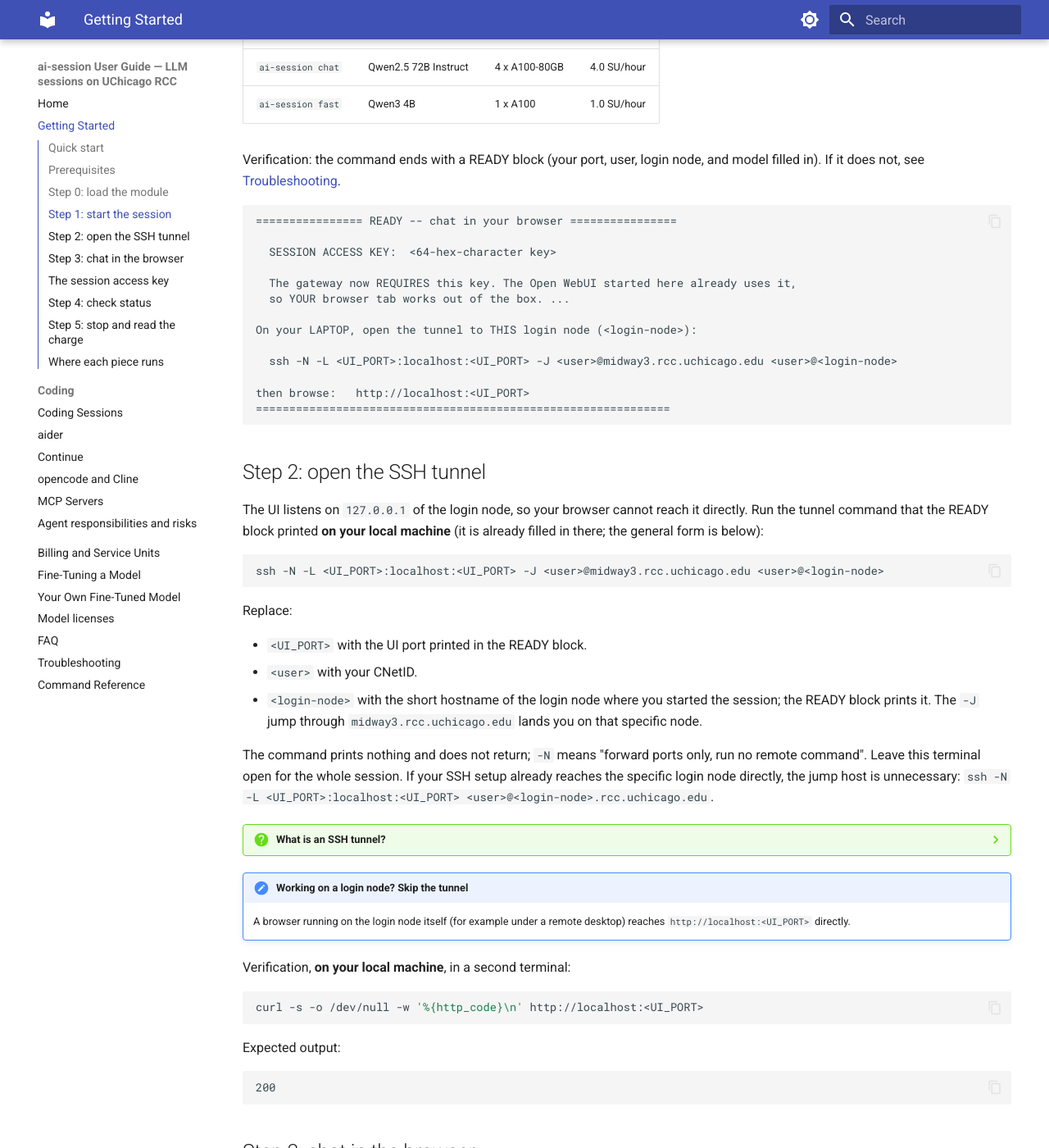
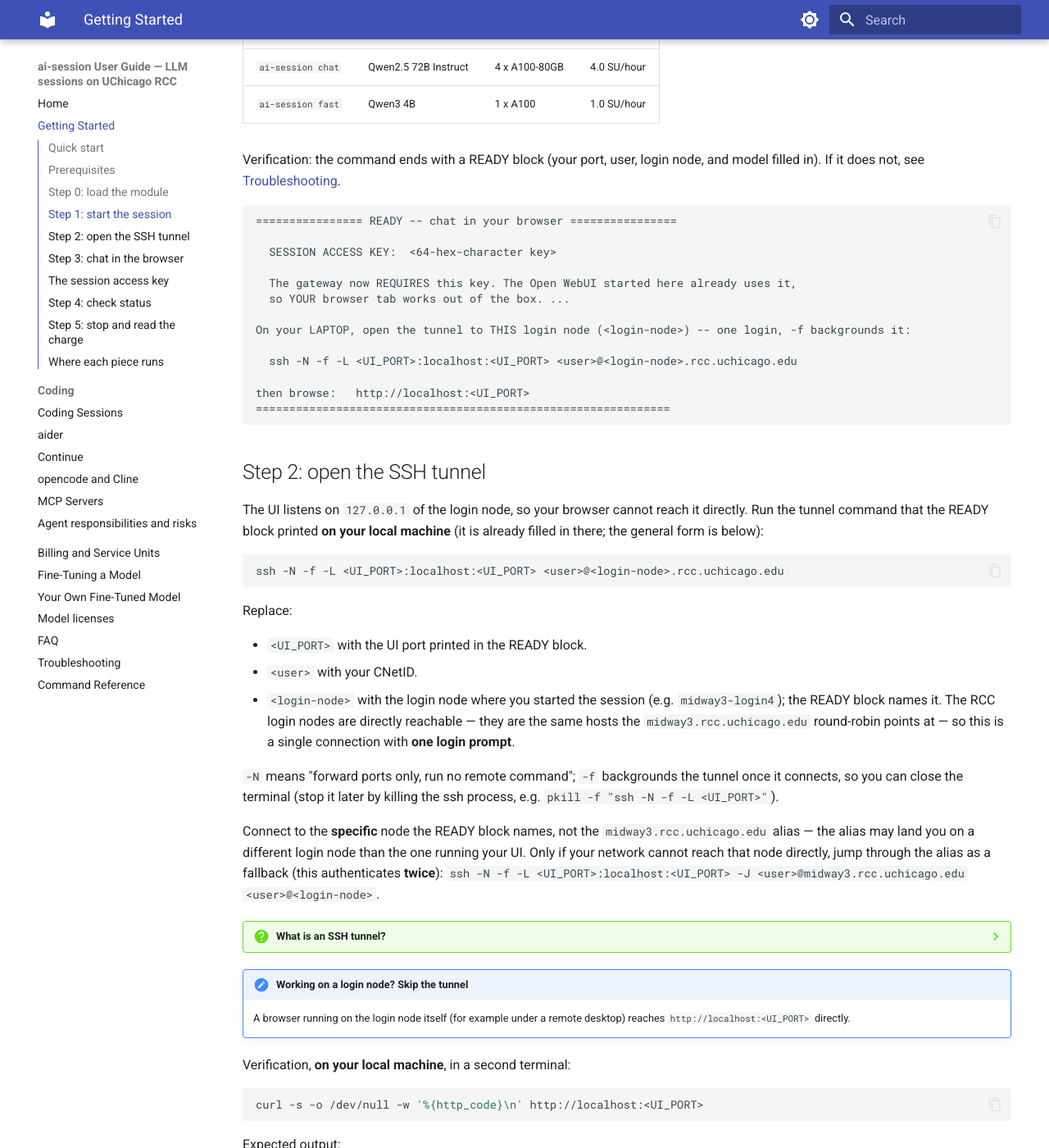
Before and after one commit to rmehta1987/rcc-vllm, an MkDocs documentation site: the page built from docs/getting-started.md, in a window 1280 px wide and 1400 px high, scrolled down 2619 px. Shown: the whole window at 82% size. Built offline with MkDocs 1.6.1 and Material for MkDocs 9.7.7, drawn with Linux system fonts in a browser that asks for light colours; some of the changed text lies outside the part shown.

Commit message:
tunnel: default to single-hop ssh (one login) instead of the -J jump-host double-login
The RCC login nodes are directly reachable (public IPs; they are the same hosts the
midway3.rcc.uchicago.edu round-robin points at), so tunneling through -J to reach
the specific node was authenticating twice for no benefit. Switch to a single hop
straight to the node, with -f to background it (the pattern RCC uses for Jupyter):

  ssh -N -f -L <PORT>:localhost:<PORT> <user>@<login-node>.rcc.uchicago.edu

- Printed commands users copy: run_browser_demo.sh (UI tunnel), run_coding_agent.sh
  (gateway tunnel), run_openwebui.sh (header comment).
- getting-started.md: table row, READY-block quote, Step 2, and the labmate-sharing
  example now lead with single-hop; -J is demoted to a fallback (documented as
  authenticating twice) for networks that can only reach the round-robin alias.
  Step 2 explains why, and stresses targeting the specific node, not the alias.
- overview.md/reference.md/continue.md already used single-hop; now consistent.

Open WebUI stays bound to 127.0.0.1 (auth disabled), so the tunnel must still reach
that specific node's localhost.

Co-Authored-By: Claude Opus 4.8 <noreply@anthropic.com>

````diff
--- a/docs/getting-started.md
+++ b/docs/getting-started.md
@@ -114,9 +114,9 @@ and model filled in). If it does not, see [Troubleshooting](troubleshooting.md).
   The gateway now REQUIRES this key. The Open WebUI started here already uses it,
   so YOUR browser tab works out of the box. ...
 
-On your LAPTOP, open the tunnel to THIS login node (<login-node>):
+On your LAPTOP, open the tunnel to THIS login node (<login-node>) -- one login, -f backgrounds it:
 
-  ssh -N -L <UI_PORT>:localhost:<UI_PORT> -J <user>@midway3.rcc.uchicago.edu <user>@<login-node>
+  ssh -N -f -L <UI_PORT>:localhost:<UI_PORT> <user>@<login-node>.rcc.uchicago.edu
 
 then browse:   http://localhost:<UI_PORT>
 ==============================================================
@@ -129,22 +129,27 @@ directly. Run the tunnel command that the READY block printed **on your local
 machine** (it is already filled in there; the general form is below):
 
 ```bash
-ssh -N -L <UI_PORT>:localhost:<UI_PORT> -J <user>@midway3.rcc.uchicago.edu <user>@<login-node>
+ssh -N -f -L <UI_PORT>:localhost:<UI_PORT> <user>@<login-node>.rcc.uchicago.edu
 ```
 
 Replace:
 
 - `<UI_PORT>` with the UI port printed in the READY block.
 - `<user>` with your CNetID.
-- `<login-node>` with the short hostname of the login node where you started the
-  session; the READY block prints it. The `-J` jump through
-  `midway3.rcc.uchicago.edu` lands you on that specific node.
+- `<login-node>` with the login node where you started the session (e.g.
+  `midway3-login4`); the READY block names it. The RCC login nodes are directly
+  reachable — they are the same hosts the `midway3.rcc.uchicago.edu` round-robin
+  points at — so this is a single connection with **one login prompt**.
 
-The command prints nothing and does not return; `-N` means "forward ports only, run
-no remote command". Leave this terminal open for the whole session. If your SSH
-setup already reaches the specific login node directly, the jump host is
-unnecessary: `ssh -N -L <UI_PORT>:localhost:<UI_PORT>
-<user>@<login-node>.rcc.uchicago.edu`.
+`-N` means "forward ports only, run no remote command"; `-f` backgrounds the tunnel
+once it connects, so you can close the terminal (stop it later by killing the ssh
+process, e.g. `pkill -f "ssh -N -f -L <UI_PORT>"`).
+
+Connect to the **specific** node the READY block names, not the
+`midway3.rcc.uchicago.edu` alias — the alias may land you on a different login node
+than the one running your UI. Only if your network cannot reach that node directly,
+jump through the alias as a fallback (this authenticates **twice**):
+`ssh -N -f -L <UI_PORT>:localhost:<UI_PORT> -J <user>@midway3.rcc.uchicago.edu <user>@<login-node>`.
 
 ??? question "What is an SSH tunnel?"
     `ssh -L <port>:localhost:<port> ...` makes your local machine listen on
````
Also changed, not shown: other parts of docs/getting-started.md (+3 -4 lines), 3 other files.
